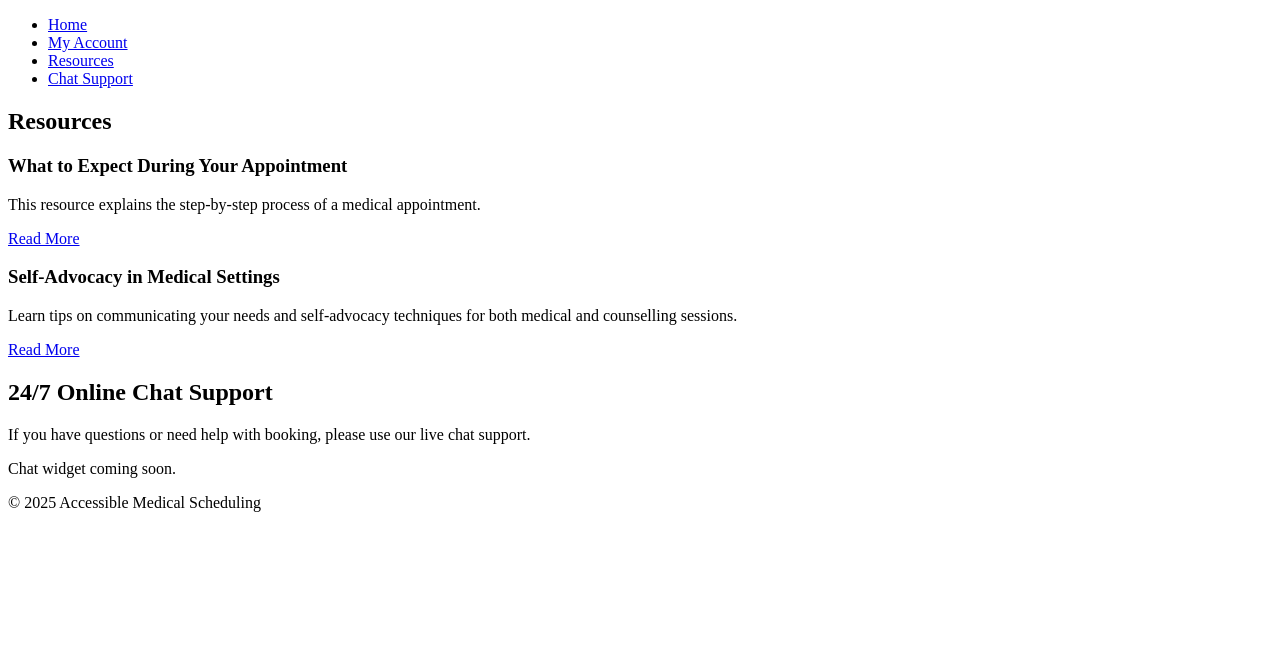
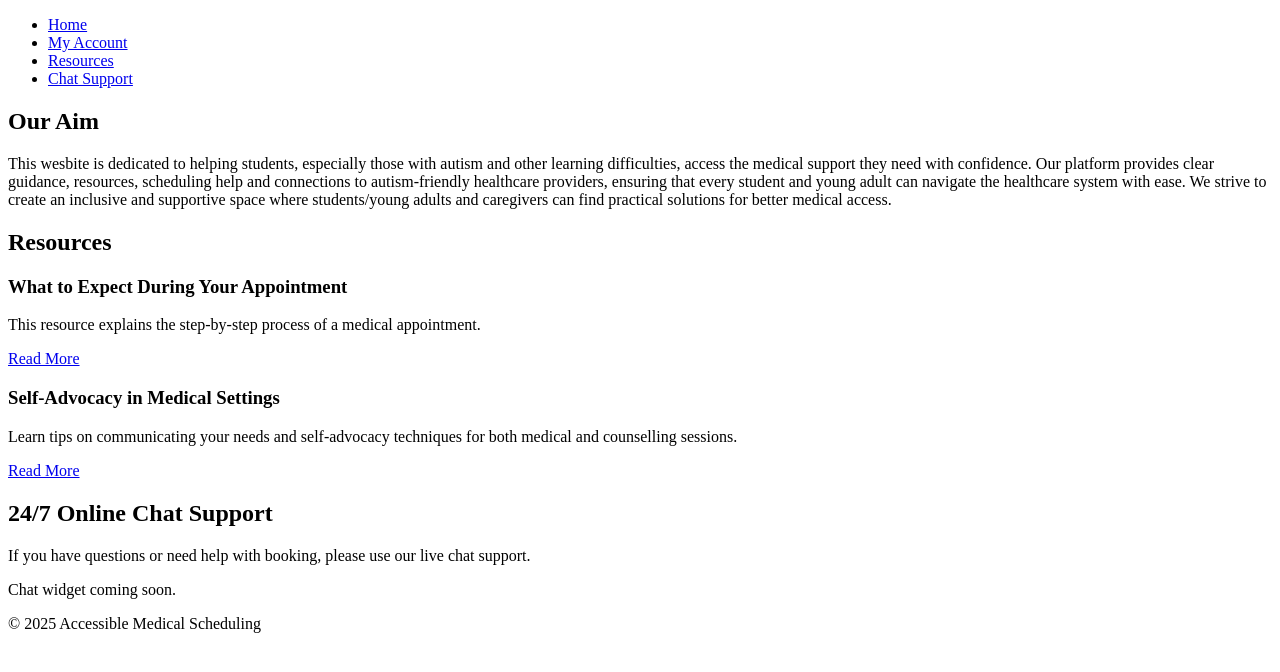
Before and after one commit to libbipr/MAS, a plain HTML site: page index.html in a window 1280 px wide. Drawn offline with Linux system fonts and the light colour scheme.

Commit message:
Update index.html

```diff
--- a/index.html
+++ b/index.html
@@ -1,8 +1,8 @@
+<!--Declaring Language-->
 <!DOCTYPE html>
 <html lang="en">
 <head>
   <meta charset="UTF-8">
-  <!-- Responsive design meta tag -->
   <meta name="viewport" content="width=device-width, initial-scale=1">
   <title>Medical Access Support</title>
   <link href="style.css" ref="stylesheet">
@@ -22,6 +22,8 @@
   </header>
 
   <main>
+    <h2>Our Aim</h2>
+    <p>This wesbite is dedicated to helping students, especially those with autism and other learning difficulties, access the medical support they need with confidence. Our platform provides clear guidance, resources, scheduling help and connections to autism-friendly healthcare providers, ensuring that every student and young adult can navigate the healthcare system with ease. We strive to create an inclusive and supportive space where students/young adults and caregivers can find practical solutions for better medical access.</p></p>
     <!-- Mini Resources Section -->
     <section id="resources" aria-labelledby="resources-heading">
       <h2 id="resources-heading">Resources</h2>
```
